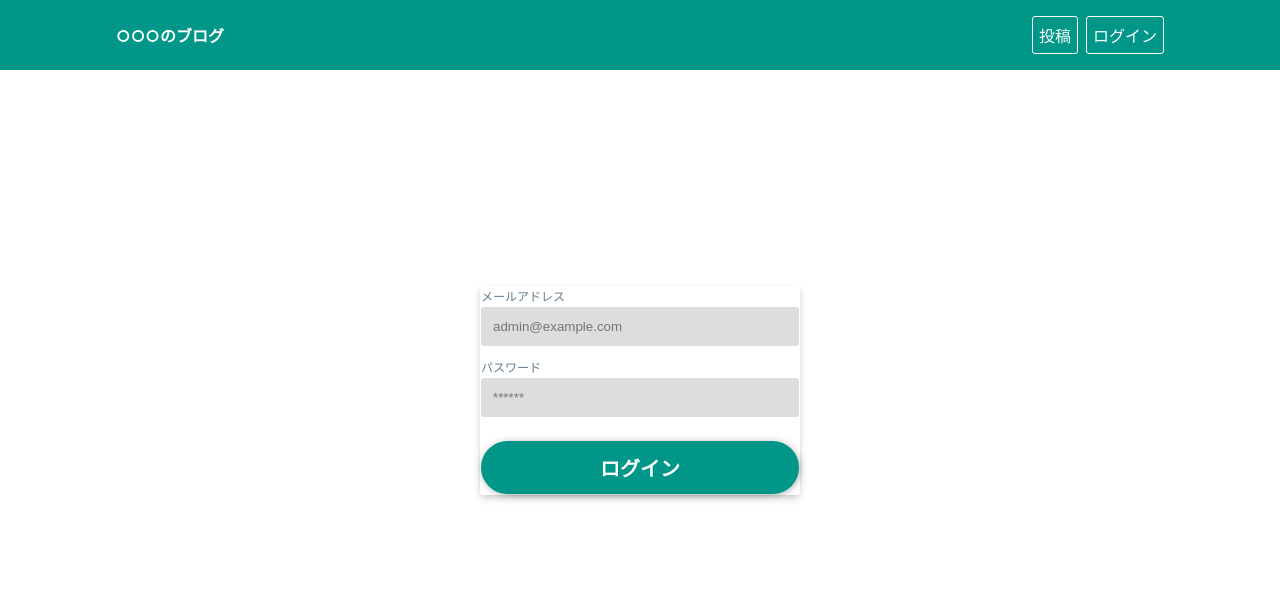
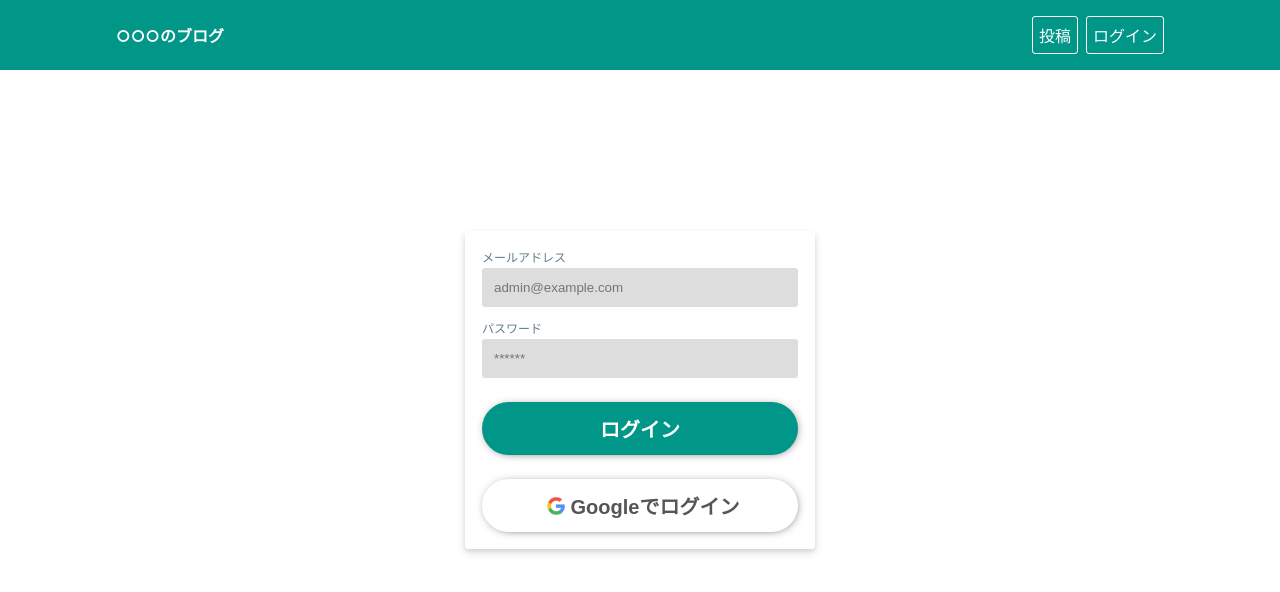
Before and after one commit to kuwana/intern-blog, a Nuxt app: page /login in a window 1280 px wide. Shown: the top 592 px of the page. Built offline with nearby package versions, Linux system fonts and the light colour scheme; no server answers.

Commit message:
Google ログイン実装。

```diff
--- a/components/BlogItem.vue
+++ b/components/BlogItem.vue
@@ -24,12 +24,12 @@ export default {
       required: true
     },
     date: {
-      type: Date,
-      required: true
+      type: Number,
+      // required: true
     },
     draft: {
       type: Boolean,
-      required: true
+      // required: true
     },
     id: {
       type: String,
--- a/pages/login.vue
+++ b/pages/login.vue
@@ -12,6 +12,10 @@
             <input type="password" v-model="password" id="email" placeholder="******" class="input" />
           </div>
           <button type="submit" class="login-btn shadow">ログイン</button>
+          <button type="button" @click="oauth" class="login-btn shadow google">
+            <img src="@/assets/google-icon.png" alt="google icon" class="google-icon">
+            <span>Googleでログイン</span>
+          </button>
         </form>
       </div>
     </div>
@@ -19,7 +23,7 @@
 </template>
 
 <script>
-import { Auth } from '@/plugins/firebase'
+import { Auth, firebase } from '@/plugins/firebase'
 import { mapMutations } from 'vuex'
 export default {
   data () {
@@ -61,6 +65,20 @@ export default {
         .catch(error => {
           window.alert(error.message)
         })
+    },
+    oauth () {
+      const provider = new firebase.auth.GoogleAuthProvider()
+      Auth.signInWithPopup(provider)
+      .catch(error => {
+        // Handle Errors here.
+        var errorCode = error.code
+        var errorMessage = error.message
+        // The email of the user's account used.
+        var email = error.email
+        // The firebase.auth.AuthCredential type that was used.
+        var credential = error.credential
+        console.log('login faild')
+      })
     }
   }
 }
@@ -76,7 +94,8 @@ export default {
 .login-container {
   border-radius: 3px;
   border: 1px solid #ffffff;
-  width: 320px;
+  width: 350px;
+  padding: 1rem;
   background-color: #fff;
 }
 .login-content {
@@ -112,4 +131,16 @@ export default {
   color: #fff;
   padding: 12px;
 }
+.google {
+  background-color: #fff;
+  color: #555;
+}
+.google > img, .google > span {
+  display: inline-block;
+  vertical-align: middle;
+}
+
+.google-icon {
+  width: 30px;
+}
 </style>
--- a/plugins/firebase.js
+++ b/plugins/firebase.js
@@ -19,4 +19,4 @@ const TIMESTAMP = firebase.firestore.FieldValue.serverTimestamp()
 
 DB.settings({timestampsInSnapshots: true})
 
-export { Auth, DB, TIMESTAMP }
+export { firebase, Auth, DB, TIMESTAMP }
```
Also changed, not shown: assets/google-icon.png (added).
